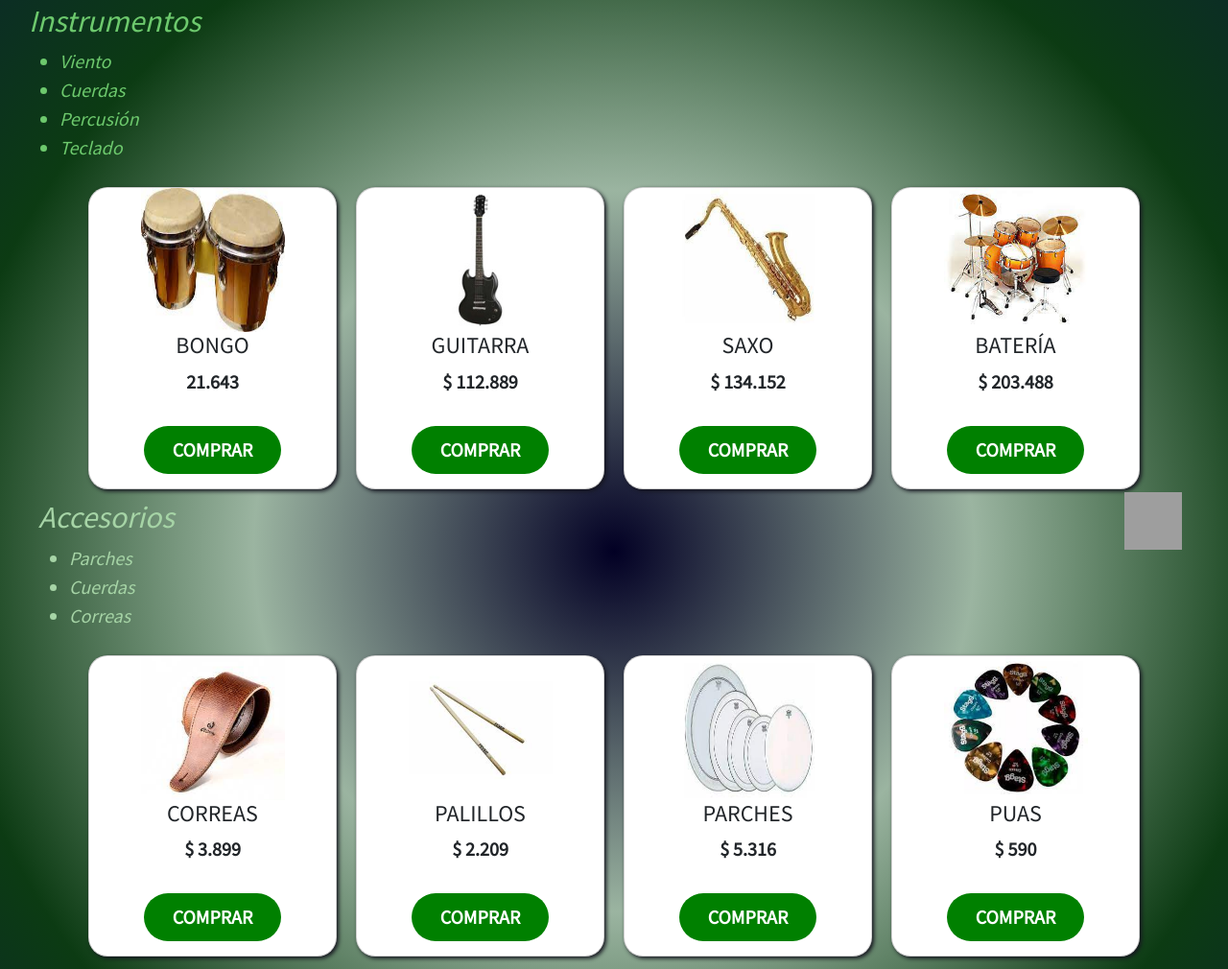
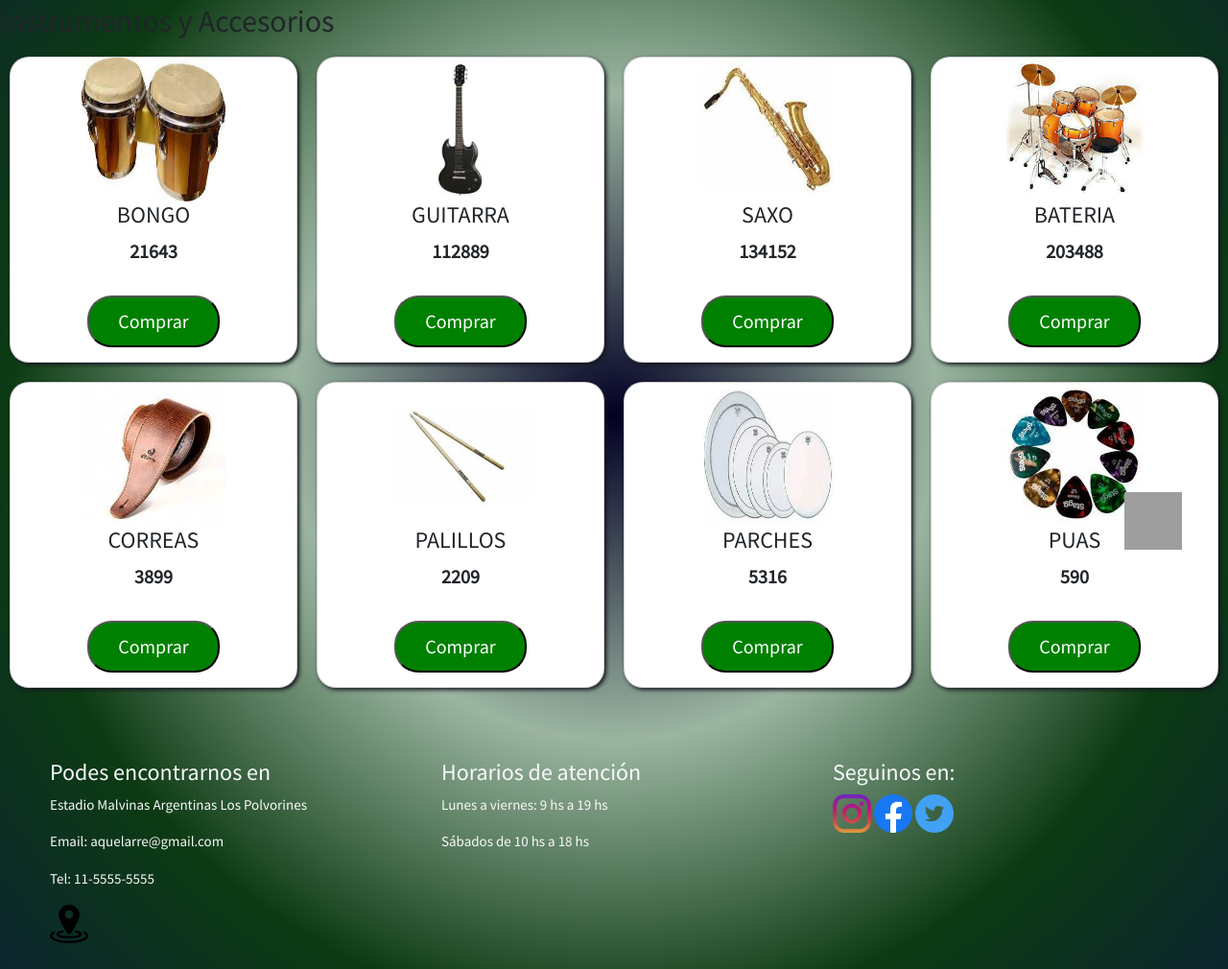
Before and after one commit to gustavo-vega/Evento-Aquelarre, a website: page paginas/productos.html in a window 1280 px wide. Shown: the part 179-1189 px from the top of the page at 96% size. Drawn offline with nearby package versions, Linux system fonts and the light colour scheme; grey boxes are pictures that could not be loaded.

Commit message:
evento en pagina productos

```diff
--- a/paginas/productos.html
+++ b/paginas/productos.html
@@ -33,75 +33,11 @@
   </header>
   <h1 class="link-productos">Productos</h1>
     <main>
-      <section  class="list-instrumentos">
-          <h2>Instrumentos</h2>
-        <ul class="fs-5">
-           <li>Viento</li>
-           <li>Cuerdas</li>
-           <li>Percusión</li>
-           <li>Teclado</li>
-        </ul>
-      </section>
-        <div class="container">
-            <div class="card">
-                <img src="../imagenes/bongod.jpg" alt="bongo"  width="150" height="150"/>
-                <h4>Bongo</h4>
-                <p>21.643</p>
-                <a href="">Comprar</a>
-            </div>
-            <div class="card">
-              <img src="../imagenes/guitarra.jpg" alt="guitarra"  width="150" height="150"/>
-              <h4>Guitarra</h4>
-              <p>$ 112.889</p>
-              <a href="">Comprar</a>
-            </div>
-            <div class="card">
-              <img src="../imagenes/Saxo.jpg" alt="saxo"  width="150" height="150"/>
-              <h4>Saxo</h4>
-              <p>$ 134.152</p>
-              <a href="">Comprar</a>
-            </div>
-            <div class="card">
-              <img src="../imagenes/bateri.jpg" alt="bateria"  width="150" height="150"/>
-              <h4>Batería</h4>
-              <p>$ 203.488</p>
-              <a href="">Comprar</a>
-            </div>
-          </div>
-      <section  class="list-accesorios">
-        <h2 class="fs-2">Accesorios</h2>
-        <ul class="fs-5">
-           <li>Parches</li>
-           <li>Cuerdas</li>
-           <li>Correas</li>
-       </ul>
-       </section>
-       <div class="container">
-        <div class="card">
-          <img src="../imagenes/correas.jpg" alt="correas"  width="150" height="150"/>
-          <h4>Correas</h4>
-          <p>$ 3.899</p>
-          <a href="">Comprar</a>
-        </div>
-        <div class="card">
-          <img src="../imagenes/palillos.jpg" alt="palillos"  width="150" height="150"/>
-          <h4>palillos</h4>
-          <p>$ 2.209</p>
-          <a href="">Comprar</a>
-        </div>
-        <div class="card">
-          <img src="../imagenes/parchesa.jpg" alt="parches"  width="150" height="150"/>
-          <h4>Parches</h4>
-          <p>$ 5.316</p>
-          <a href="">Comprar</a>
-        </div>
-        <div class="card">
-          <img src="../imagenes/puas.jpg" alt="puas"  width="150" height="150"/>
-          <h4>Puas</h4>
-          <p>$ 590</p>
-          <a href="">Comprar</a>
-        </div>
-      </div>
+           <h2>Instrumentos y Accesorios</h2>
+
+      <div id="container">
+
+       </div>
     </main>
     <footer class="margen-m">
       <div class="row text-light">
@@ -128,5 +64,6 @@
   <div class="position-fixed bottom-0 end-0 mb-5 me-5">
     <a href="https://www.whatsapp.com/?lang=es"><img src="https://cdn.iconscout.com/icon/free/png-512/whatsapp-circle-1868968-1583132.png" alt="whatsapp" width="60" height="60"></a>
   </div>
+  <script src="../productos.js"></script>
 </body>
 </html>
--- /dev/null
+++ b/productos.js
@@ -0,0 +1,65 @@
+const productos = []
+const carrito = []
+
+class Instrumento{
+    constructor(id, nombre, precio, img){
+        this.id = id
+        this.nombre= nombre
+        this.precio = precio
+        this.img = img
+    }
+
+    listadoInstrumentos(){
+        const card  = `
+            <div class="card">
+                <img src=${this.img} alt="parches"  width="150" height="150"/>
+                <h4>${this.nombre}</h4>
+                <p>${this.precio}</p>
+                <button id=${this.id} class="btnAgregar">Comprar</button>
+            </div>
+        `
+        const container = document.getElementById('container')
+        container.innerHTML += card
+    }
+    agregarEvento(){
+        const comprar = document.getElementById(this.id)
+        console.log(this.id)
+        const productoElegido = productos.find(product => product.id == this.id)
+        comprar.addEventListener('click', () => agregarCarrito(productoElegido))
+        // console.log(comprar)
+    }
+}
+
+let bongo = new Instrumento( '001', 'bongo', 21643,'../imagenes/bongod.jpg')
+let guitarra = new Instrumento('002', 'guitarra', 112889, '../imagenes/guitarra.jpg')
+let saxo = new Instrumento('003', 'saxo', 134152, '../imagenes/Saxo.jpg')
+let bateria = new Instrumento('004', 'bateria', 203488, '../imagenes/bateri.jpg')
+let correas = new Instrumento('005', 'correas',3899 , '../imagenes/correas.jpg')
+let palillos = new Instrumento('006', 'palillos', 2209, '../imagenes/palillos.jpg')
+let parches = new Instrumento('007', 'parches', 5316, '../imagenes/parchesa.jpg')
+let puas = new Instrumento('008', 'puas', 590, '../imagenes/puas.jpg')
+
+productos.push(bongo, guitarra, saxo, bateria, correas, palillos, parches, puas)
+
+console.log(productos)
+
+productos.forEach(e => {
+    e.listadoInstrumentos()
+})
+productos.forEach(e => {
+    e.agregarEvento()
+})
+
+function agregarCarrito(producto) {
+    const enCarrito = carrito.find(prod => prod.id == producto.id)
+    if(!enCarrito){
+        carrito.push({...producto, cantidad: 1})
+     } else {
+        const carritoFiltrado = carrito.filter(prod => prod.id != producto.id)
+        carrito = [
+            ...carritoFiltrado,
+            { ...enCarrito, cantidad: enCarrito.cantidad + 1}
+        ]
+     }
+     console.log(carrito)
+}
--- a/style.css
+++ b/style.css
@@ -35,7 +35,7 @@ body {
   text-align: center;
   font-family: cursive; }
 
-.container {
+#container {
   display: grid;
   grid-template-areas: "insta instb instc instd"
  "inste instf instg insth"; }
@@ -99,6 +99,18 @@ body {
   transform: translateY(-15px);
   box-shadow: 0 2px 2px #393241; }
 
+  .btnAgregar {
+    font-weight: 40px;
+    text-decoration: none;
+    color: white;
+    background-color: green;
+    border-radius: 25px;
+    padding: 10px 30px;
+    display: block;
+    margin: 15px;
+    text-decoration: none;
+  }
+
 .bloque {
   margin: 40px 80px;
   display: grid;
```
Also changed, not shown: index.html (+4 -2 lines).
